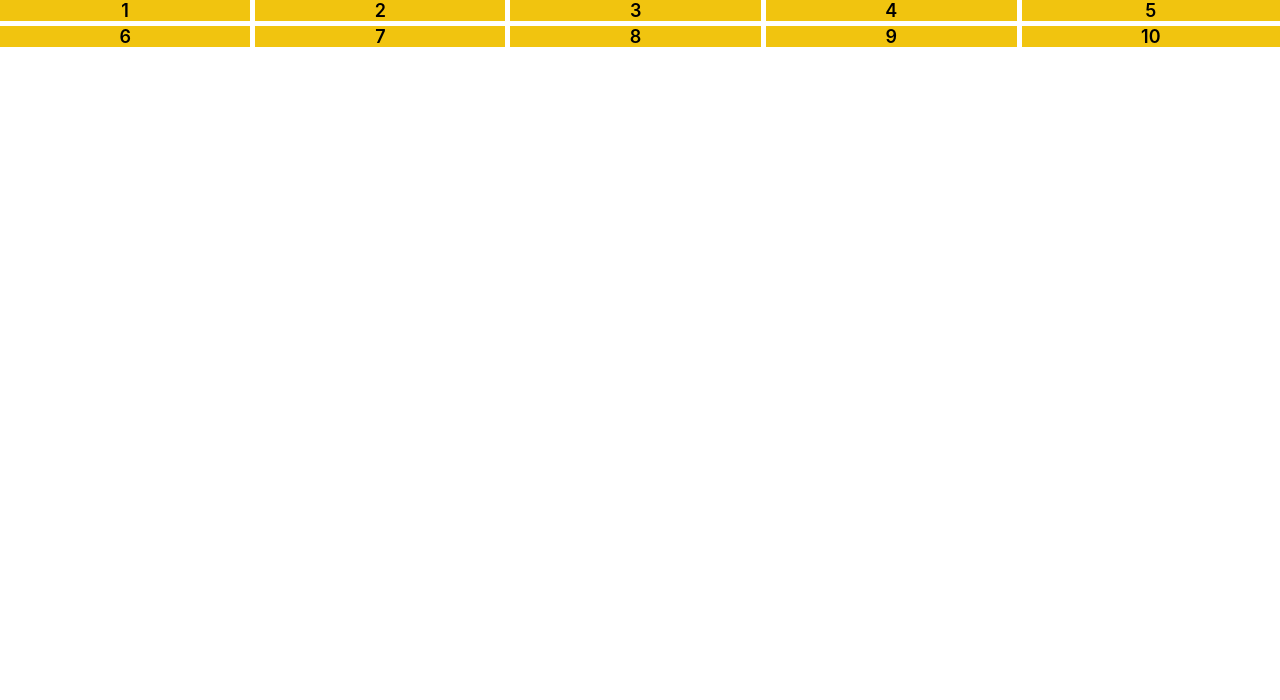
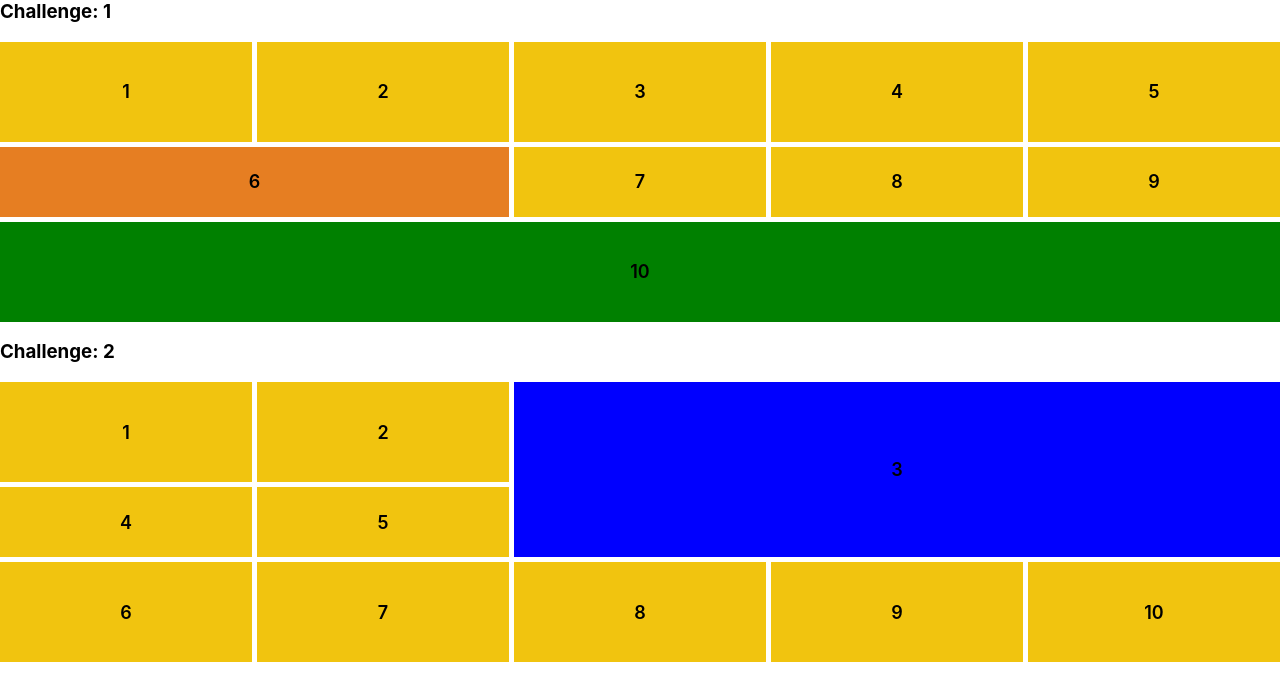
Before and after one commit to pinkbunny1/Nomflix, a website built with webpack: page src/index.html in a window 1280 px wide. Built offline with nearby package versions, Linux system fonts and the light colour scheme.

Commit message:
error msg

```diff
--- a/package.json
+++ b/package.json
@@ -19,6 +19,7 @@
     "css-loader": "^1.0.0",
     "html-webpack-plugin": "^3.2.0",
     "postcss-loader": "^2.1.6",
+    "style-loader": "^0.21.0",
     "webpack-dev-server": "^3.1.4"
   }
 }
--- a/src/index.css
+++ b/src/index.css
@@ -7,11 +7,6 @@ body {
 }
 
 /* My code for the Challenge1 */
-.father {
-  display: grid;
-  grid-gap: 15px;
-  grid-template-columns: repeat(5, 1fr);
-}
 
 .child {
   color: black;
@@ -22,3 +17,27 @@ body {
   align-items: center;
   justify-content: center;
 }
+
+/* My code for the Challenge1 */
+.father1, .father2 {
+  display: grid;
+  grid-gap: 5px;
+  grid-template-columns: repeat(5, 1fr);
+  grid-template-rows: 100px 70px 100px;
+}
+
+.father1 .child-6 {
+  grid-column: span 2;
+  background: #e67e22;
+}
+
+.father1 .child-10 {
+  grid-column: span 5;
+  background: green;
+}
+
+.father2 .child-3 {
+  grid-column: span 3;
+  grid-row: span 2;
+  background: blue;
+}
--- a/src/index.html
+++ b/src/index.html
@@ -26,27 +26,28 @@
 
 		}
 
-    /* My code for the Challenge1 */
-    .father {
-      display: grid;
-      grid-gap: 5px;
-      /* grid-template-columns: repeat(5, 1fr); */
-      grid-template-areas:
-        'box . . . . '
-
-        ;
-    }
-
-    .child-1 {
-      grid-area: box;
-    }
 
 
 	</style>
 </head>
 
 <body>
-	<div class="father">
+  <h3>Challenge: 1</h3>
+	<div class="father1">
+		<div class="child child-1">1</div>
+		<div class="child child-2">2</div>
+		<div class="child child-3">3</div>
+		<div class="child child-4">4</div>
+		<div class="child child-5">5</div>
+		<div class="child child-6">6</div>
+		<div class="child child-7">7</div>
+		<div class="child child-8">8</div>
+		<div class="child child-9">9</div>
+		<div class="child child-10">10</div>
+	</div>
+
+  <h3>Challenge: 2</h3>
+	<div class="father2">
 		<div class="child child-1">1</div>
 		<div class="child child-2">2</div>
 		<div class="child child-3">3</div>
--- a/src/index.js
+++ b/src/index.js
@@ -1,2 +1,3 @@
+import "./index.css"
 console.log("What's happening ?");
 console.log("What's happening ?");
```
Also changed, not shown: README.md, 1 other file.
